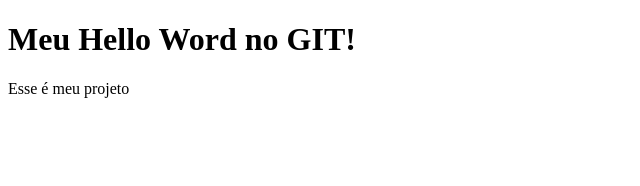
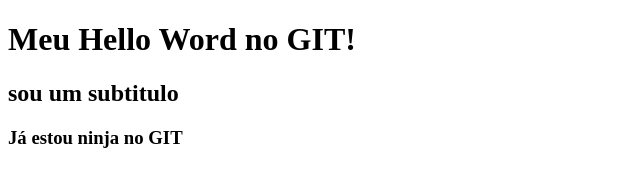
Before and after one commit to Deboracmol/dh, a plain HTML site: page index.html in a window 1280 px wide. Shown: the whole page, without its empty margins (0-640 px from the left). Drawn offline with Linux system fonts and the light colour scheme.

Commit message:
Removido o paragrafo e adicionado dois subtitulos

```diff
--- a/index.html
+++ b/index.html
@@ -8,8 +8,8 @@
 </head>
 <body>
     <h1> Meu Hello Word no GIT!</h1>
-    <P>Esse é meu projeto</P>
-
+    <h2>sou um subtitulo</h2>
+    <h3>Já estou ninja no GIT</h3>
 
 </body>
 </html>
```
Also changed, not shown: css/style.css (added).
